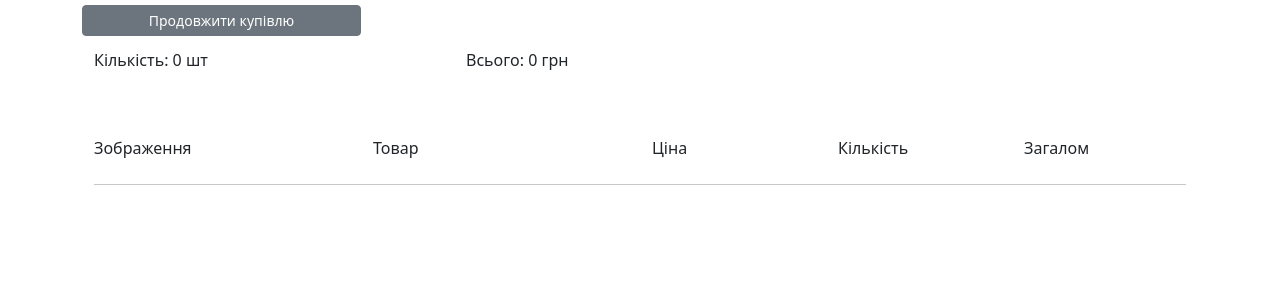
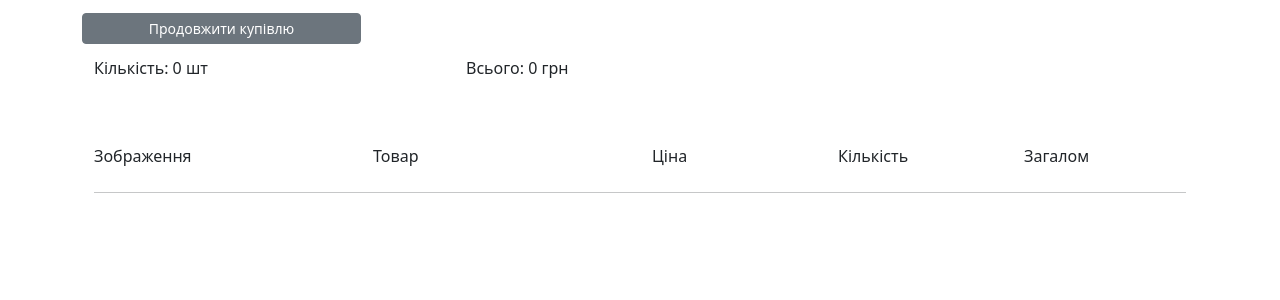
Before and after one commit to victor-nuzhniy/e_commerce, a Django app: page /checkout/ in a window 1280 px wide. Shown: the part 57-357 px from the top of the page. Run offline with Django 4.2, Linux system fonts and the light colour scheme; data that the repository does not hold is empty; some libraries are stand-ins or nearby versions.

Commit message:
new_frontend added padding in checkout.html

```diff
--- a/e_commerce/shop/templates/a_shop/checkout.html
+++ b/e_commerce/shop/templates/a_shop/checkout.html
@@ -2,7 +2,7 @@
 {% load static %}
 
 {% block content %}
-    <div class="container account-font-size">
+    <div class="container account-font-size pt-2">
         {% if order.get_order_items %}
         <div class="row">
             <form id="form" method="post" class="col-10">
```
